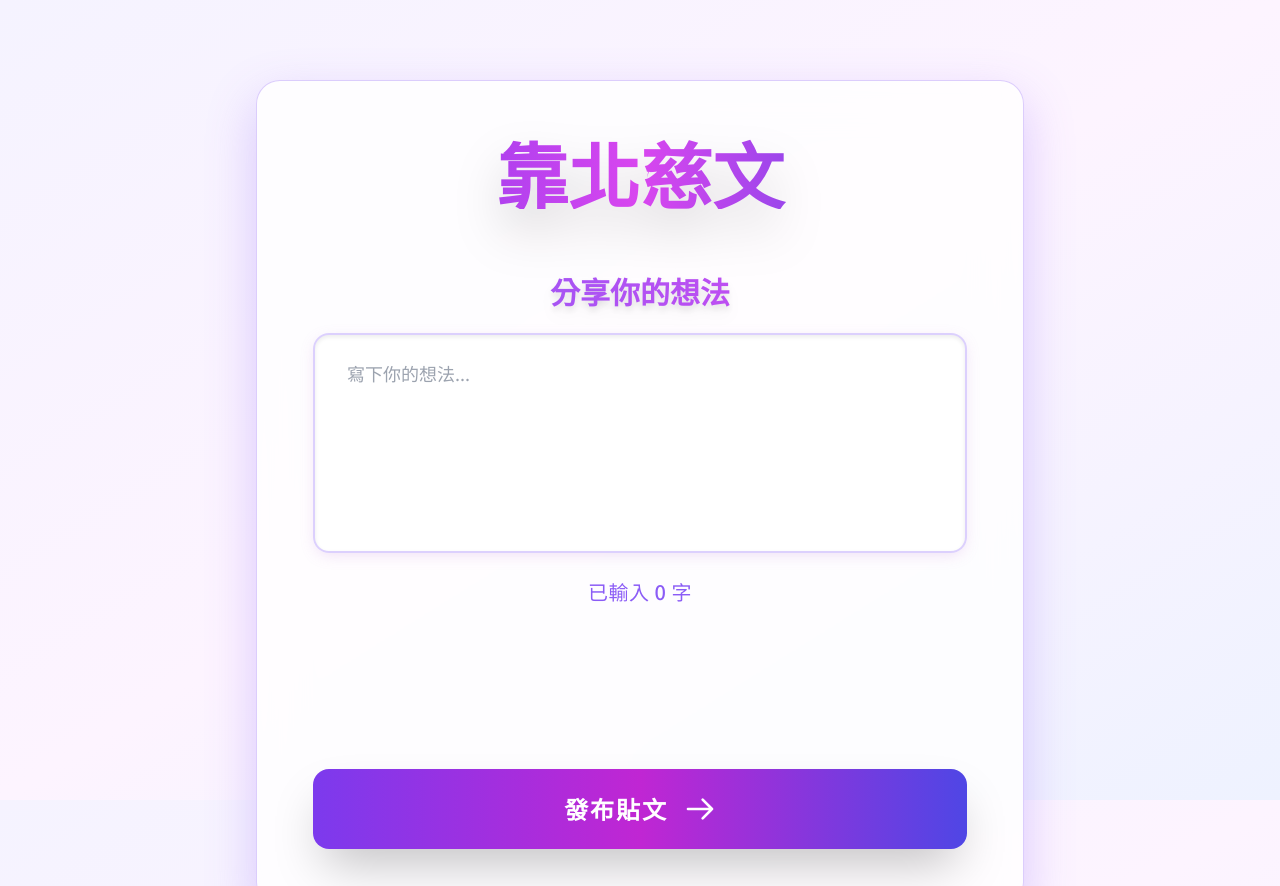
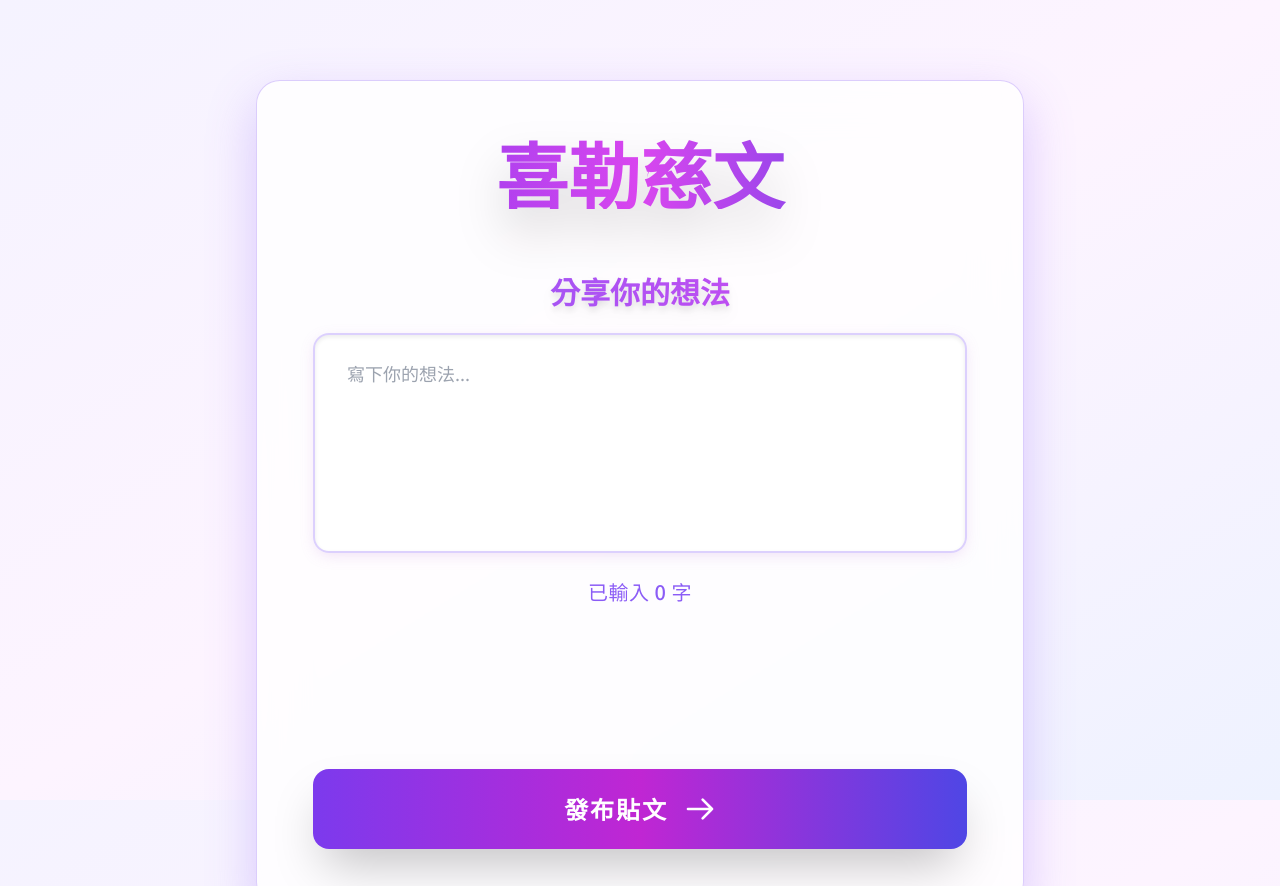
Before and after one commit to all-jh/TW, a plain HTML site: page index.html in a window 1280 px wide. Shown: the top 886 px of the page. Drawn offline with nearby package versions, Linux system fonts and the light colour scheme.

Commit message:
Update index.html

```diff
--- a/index.html
+++ b/index.html
@@ -3,8 +3,8 @@
 <head>
     <meta charset="UTF-8">
     <meta name="viewport" content="width=device-width, initial-scale=1.0">
-    <meta name="description" content="靠北慈文 - 現代化匿名發文平台">
-    <title>靠北慈文 - 現代化發文應用</title>
+    <meta name="description" content="喜勒慈文 - 現代化匿名發文平台">
+    <title>喜勒慈文 - 現代化發文應用</title>
     <script src="https://cdn.tailwindcss.com"></script>
     <link href="https://fonts.googleapis.com/css2?family=Noto+Sans+TC:wght@300;400;500;700;900&display=swap" rel="stylesheet">
     <script src="https://www.gstatic.com/firebasejs/9.23.0/firebase-app-compat.js"></script>
@@ -22,7 +22,7 @@
         <main class="flex-grow py-10 px-4 sm:py-20 sm:px-6 lg:px-12">
             <div class="mx-auto max-w-3xl">
                 <div class="card p-14 mb-10 backdrop-blur-xl bg-white/80 rounded-3xl shadow-[0_20px_50px_rgba(139,92,246,0.3)] border border-violet-500/30 hover:shadow-violet-400/40 transition-all duration-700 ease-in-out hover:translate-y-[-10px]">
-                    <h1 class="text-7xl font-black text-center mb-16 bg-clip-text text-transparent bg-gradient-to-r from-violet-600 via-fuchsia-500 to-indigo-600 drop-shadow-2xl hover:scale-105 transition-transform duration-500">靠北慈文</h1>
+                    <h1 class="text-7xl font-black text-center mb-16 bg-clip-text text-transparent bg-gradient-to-r from-violet-600 via-fuchsia-500 to-indigo-600 drop-shadow-2xl hover:scale-105 transition-transform duration-500">喜勒慈文</h1>
 
                     <form id="postForm" class="space-y-12 text-center">
                         <div class="transform hover:scale-[1.02] transition-all duration-500">
```
